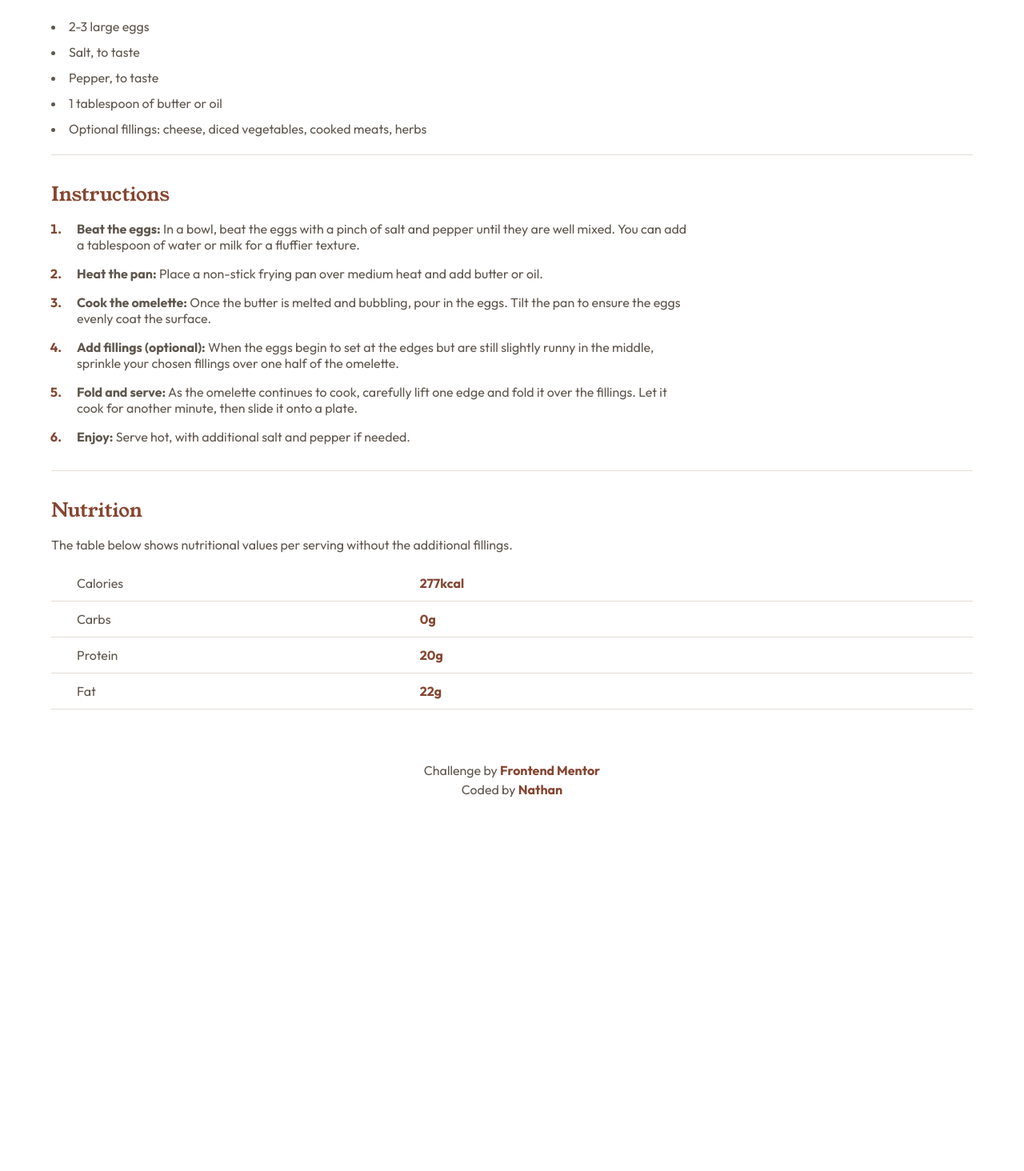
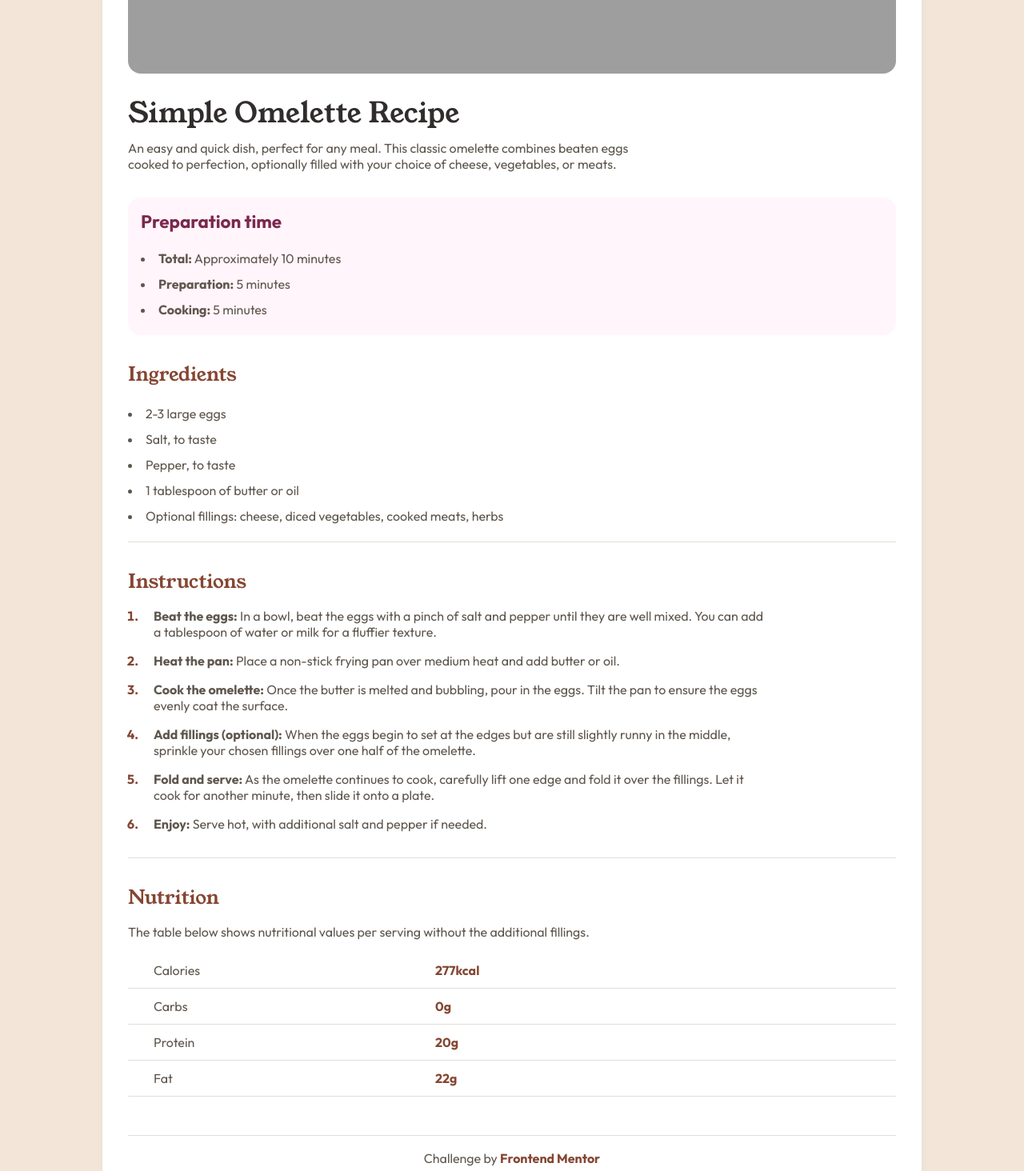
Before and after one commit to Nathan-SWE/recipePage, a React (Vite) app: page / in a window 1280 px wide. Shown: the part 724-2188 px from the top of the page at 80% size. Before the commit the page ends 1755 px from the top, so only its background shows below. Built offline with nearby package versions, Linux system fonts and the light colour scheme.

Commit message:
style(fix): adjustment to the app layout to make it more faithful to the design

```diff
--- a/src/App.jsx
+++ b/src/App.jsx
@@ -9,17 +9,15 @@ import "./css/app.css";
 
 function App() {
   return (
-    <>
+    <main>
       <Header />
-      <main>
-        <Recipe />
-        <Preparation />
-        <Ingredients />
-        <Instructions />
-        <Nutrition />
-      </main>
+      <Recipe />
+      <Preparation />
+      <Ingredients />
+      <Instructions />
+      <Nutrition />
       <Footer />
-    </>
+    </main>
   );
 }
 
--- a/src/components/Footer/Footer.css
+++ b/src/components/Footer/Footer.css
@@ -1,8 +1,9 @@
 footer {
-  margin-top: 2rem;
-  padding: 2rem;
+  border-top: 1px solid var(--Stone150);
+  padding-top: 1rem;
   line-height: 1.5;
   text-align: center;
+  margin-top: 1rem;
 }
 
 footer a {
--- a/src/components/Header/Header.css
+++ b/src/components/Header/Header.css
@@ -1,12 +1,10 @@
 header {
   content: url(../../..//images/image-omelette.webp);
-  max-width: 100%;
 }
 
 @media screen and (min-width: 1024px) {
   header {
-    margin: 0 auto;
+    max-width: 1024px;
     border-radius: 16px;
-    margin-top: 2rem;
   }
 }
--- a/src/components/Ingredients/Ingredients.jsx
+++ b/src/components/Ingredients/Ingredients.jsx
@@ -1,6 +1,6 @@
 export default function Ingredients() {
   return (
-    <section className="bottom-line">
+    <section className="bottom-line mobile-padding">
       <h2>Ingredients</h2>
       <ul>
         <li>2-3 large eggs </li>
--- a/src/components/Instructions/Instructions.jsx
+++ b/src/components/Instructions/Instructions.jsx
@@ -2,7 +2,7 @@ import "./Instructions.css";
 
 export default function Instructions() {
   return (
-    <section className="instructions bottom-line">
+    <section className="instructions bottom-line mobile-padding">
       <h2>Instructions</h2>
       <ol>
         <li>
--- a/src/components/Nutrition/Nutrition.jsx
+++ b/src/components/Nutrition/Nutrition.jsx
@@ -2,7 +2,7 @@ import "./Nutrition.css";
 
 export default function Nutrition() {
   return (
-    <section className="nutrition">
+    <section className="nutrition mobile-padding">
       <h2>Nutrition</h2>
       <p>
         The table below shows nutritional values per serving without the
--- a/src/components/Preparation/Preparation.css
+++ b/src/components/Preparation/Preparation.css
@@ -2,6 +2,8 @@
   background-color: var(--Rose50);
   padding: 1rem;
   border-radius: 16px;
+  width: 90%;
+  margin: 0 auto;
 }
 
 .preparation h2 {
@@ -10,3 +12,9 @@
   font-weight: bold;
   font-size: 1.4rem;
 }
+
+@media screen and (min-width: 1024px) {
+  .preparation {
+    width: 100%;
+  }
+}
--- a/src/components/Recipe/Recipe.jsx
+++ b/src/components/Recipe/Recipe.jsx
@@ -2,7 +2,7 @@ import "./Recipe.css";
 
 export default function Recipe() {
   return (
-    <section className="recipe">
+    <section className="recipe mobile-padding">
       <h1>Simple Omelette Recipe</h1>
       <p>
         An easy and quick dish, perfect for any meal. This classic omelette
--- a/src/css/app.css
+++ b/src/css/app.css
@@ -2,7 +2,18 @@ main {
   display: flex;
   flex-direction: column;
   gap: 2rem;
-  width: 90vw;
-  max-width: 1440px;
   margin: 0 auto;
+  background-color: var(--White);
 }
+
+@media screen and (min-width: 1024px) {
+  main {
+    padding: 0 1rem;
+    width: 90vw;
+    max-width: 1024px;
+    padding: 2rem;
+    margin: 8vh auto;
+    border-radius: 16px;
+    box-shadow: 1px 1px 10px var(--Stone150);
+  }
+}
--- a/src/css/index.css
+++ b/src/css/index.css
@@ -25,6 +25,7 @@ body {
   font-family: var(--Outfit);
   color: var(--Stone600);
   margin: 0 auto;
+  background-color: var(--Stone100);
 }
 
 h1 {
@@ -32,7 +33,7 @@ h1 {
   color: var(--Stone900);
   font-size: 2.2rem;
   font-weight: 400;
-  padding: 2rem 0 1rem 0;
+  padding-bottom: 1rem;
   line-height: 1;
 }
 
@@ -52,3 +53,9 @@ ul {
   padding-bottom: 1rem;
   border-bottom: 1px solid var(--Stone150);
 }
+
+@media screen and (max-width: 1024px) {
+  .mobile-padding {
+    padding: 0 1rem;
+  }
+}
```
